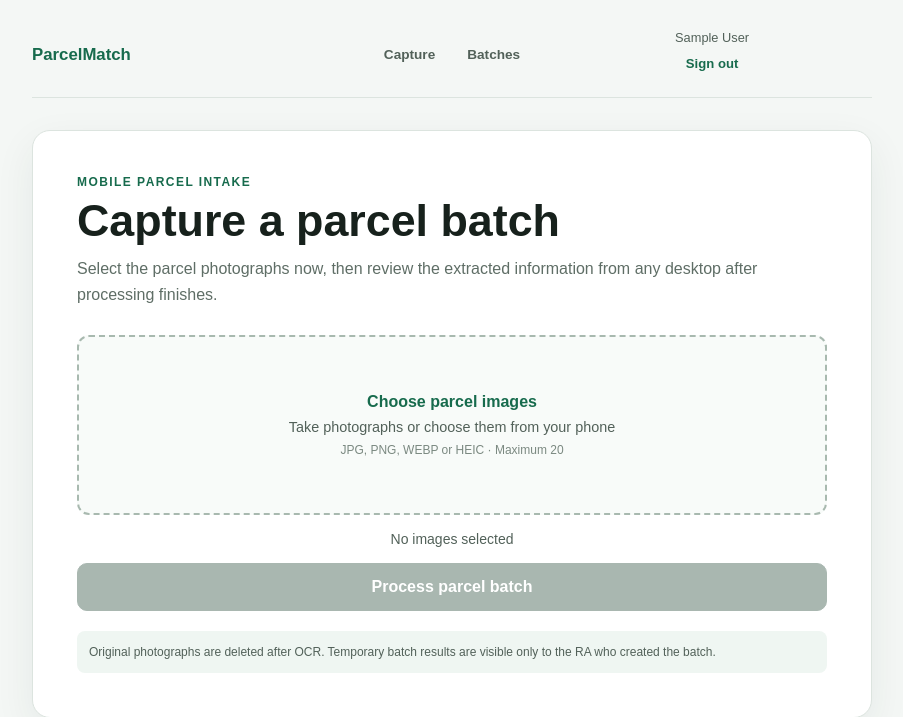
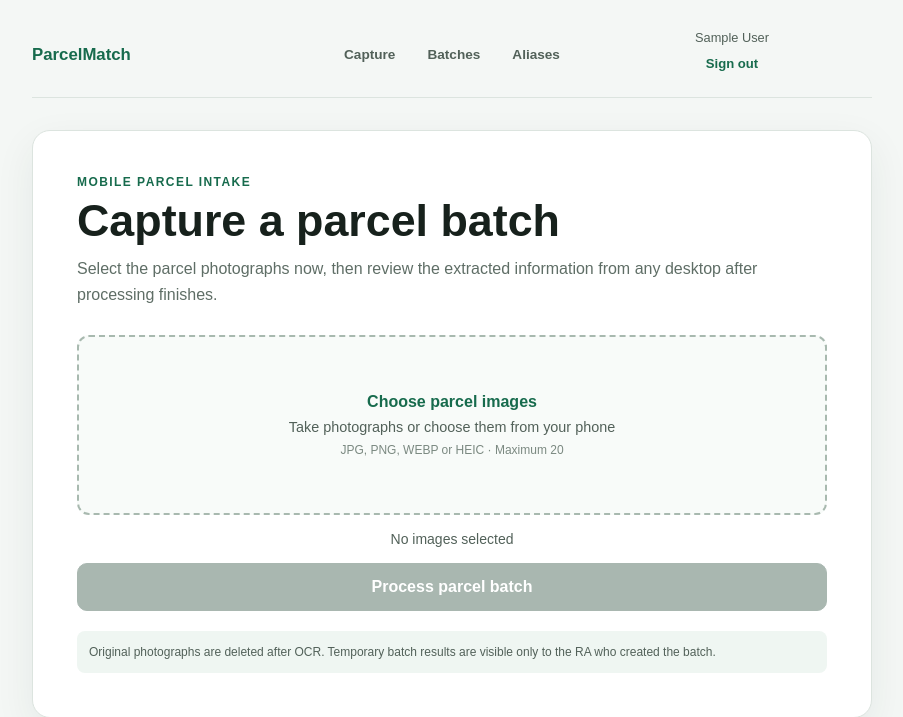
Before and after one commit to Zelandini/ra-parcel-scanner-webapp, a Flask app: page / in a window 1280 px wide. Shown: the top 717 px of the page, without its empty margins (188-1091 px from the left). Run offline with Flask 3, Linux system fonts and the light colour scheme; the visitor is signed in with stand-in values (Sample User, id 1); data that the repository does not hold is empty; parts of the project's set-up code (start-up, migrations or seed data) failed here and were passed over; some libraries are stand-ins or nearby versions.

```diff
--- a/templates/_user_bar.html
+++ b/templates/_user_bar.html
@@ -6,6 +6,7 @@
     <nav class="main-nav" aria-label="Main navigation">
         <a href="{{ url_for('home') }}">Capture</a>
         <a href="{{ url_for('batches_dashboard') }}">Batches</a>
+        <a href="{{ url_for('aliases_manager') }}">Aliases</a>
     </nav>
 
     <div class="user-actions">
```
